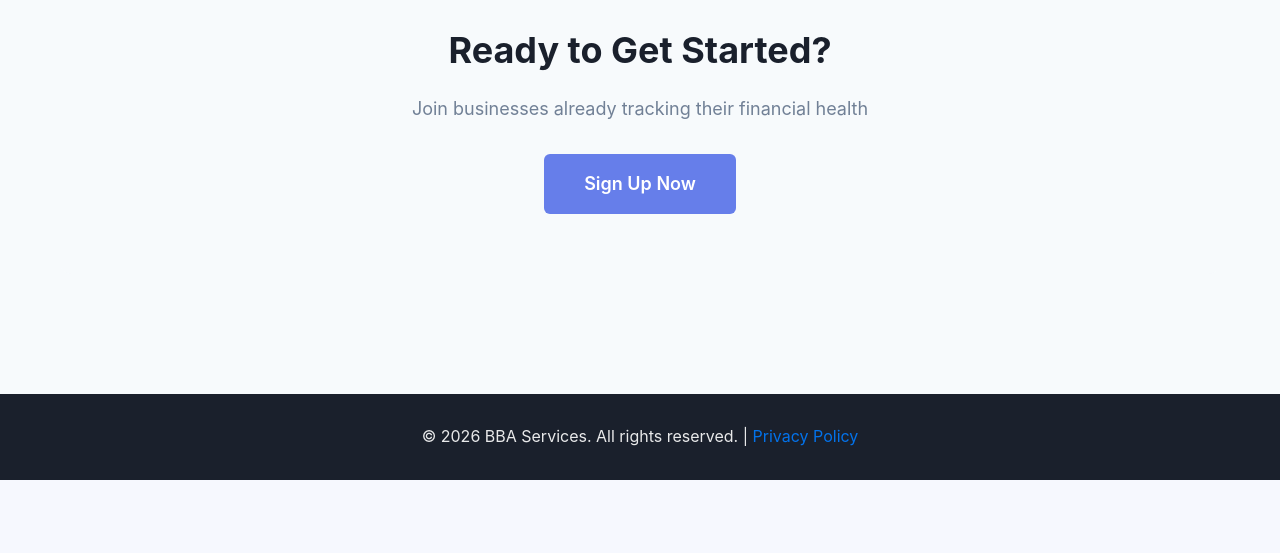
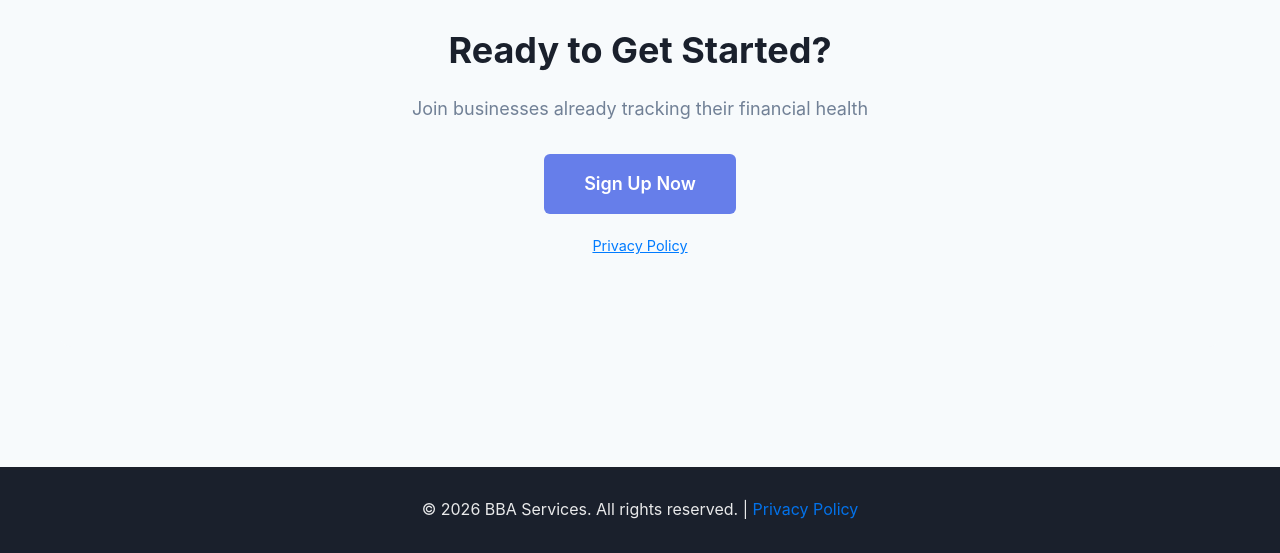
Before and after one commit to noblesavagetech/python-voltron-app, a Flask app: page / in a window 1280 px wide. Shown: the part 1097-1650 px from the top of the page. Before the commit the page ends 1577 px from the top, so only its background shows below. Run offline with Flask 3, Linux system fonts and the light colour scheme.

Commit message:
Add privacy policy link to home page

```diff
--- a/app/templates/index.html
+++ b/app/templates/index.html
@@ -36,5 +36,8 @@
     <h2>Ready to Get Started?</h2>
     <p>Join businesses already tracking their financial health</p>
     <a href="{{ url_for('auth.signup') }}" class="btn btn-primary btn-large">Sign Up Now</a>
+    <p style="margin-top: 20px; font-size: 0.9em;">
+        <a href="{{ url_for('main.privacy_policy') }}" style="color: #007bff; text-decoration: underline;">Privacy Policy</a>
+    </p>
 </section>
 {% endblock %}
```
